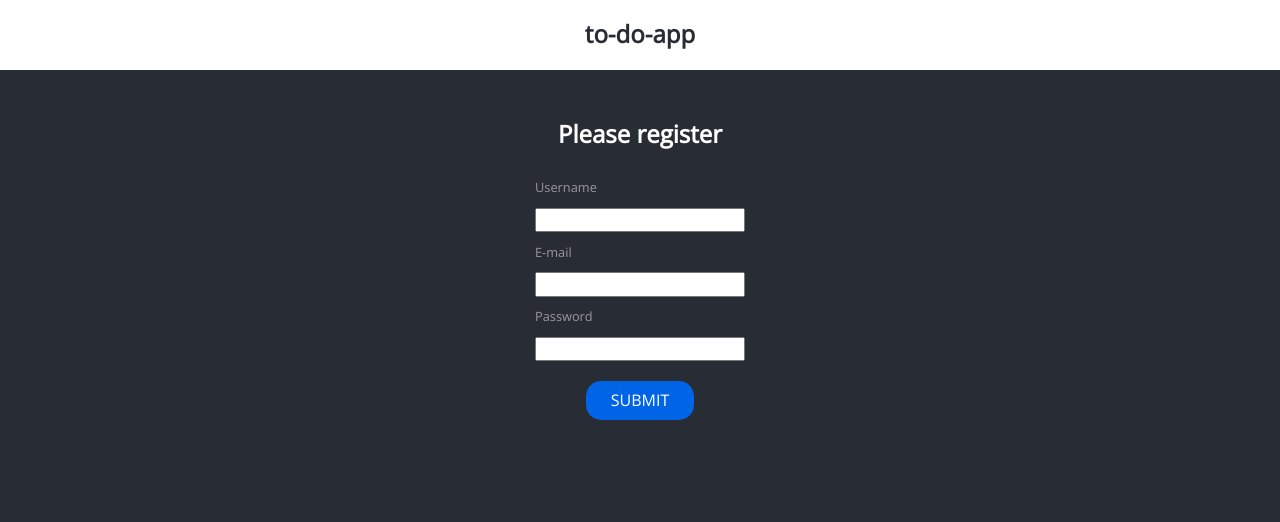
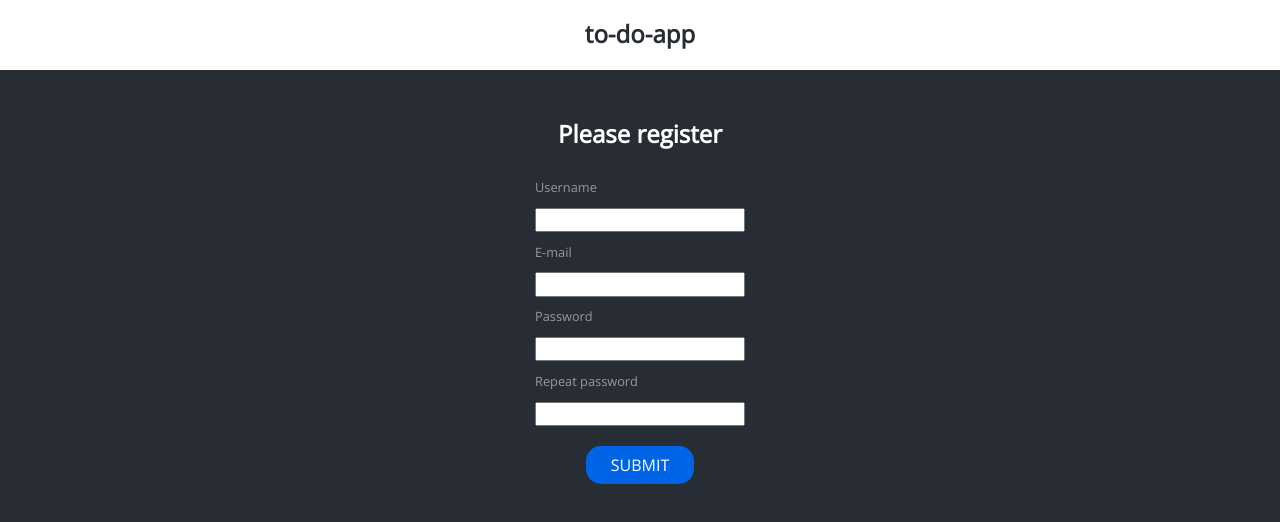
Before and after one commit to akijania/to-do-app, a React (Create React App) app: page /register in a window 1280 px wide. Shown: the top 522 px of the page. Built offline with nearby package versions, Linux system fonts and the light colour scheme.

Commit message:
Ann input to repeat password

```diff
--- a/package.json
+++ b/package.json
@@ -25,6 +25,8 @@
     "react-scripts": "4.0.3",
     "react-test-renderer": "^17.0.1",
     "redux": "^4.0.5",
+    "sinon": "^9.2.4",
+    "sinon-test": "^3.0.0",
     "typescript": "^4.2.2",
     "web-vitals": "^1.0.1"
   },
--- a/src/components/views/Registration/Registration.js
+++ b/src/components/views/Registration/Registration.js
@@ -8,6 +8,7 @@ class Registration extends React.Component {
     username: '',
     email: '',
     password: '',
+    repeatPassword: '',
   };
   handleChangeUsername(event) {
     this.setState({
@@ -24,8 +25,13 @@ class Registration extends React.Component {
       password: event.target.value,
     });
   }
+  handleChangeRepeatPassword(event) {
+    this.setState({
+      repeatPassword: event.target.value,
+    });
+  }
   submitForm(event) {
-    const { username, email, password } = this.state;
+    const { username, email, password, repeatPassword } = this.state;
     event.preventDefault();
     const payload = {
       username,
@@ -43,7 +49,8 @@ class Registration extends React.Component {
       },
       body: JSON.stringify(payload),
     };
-    if (username != '' && email != '' && password != '') {
+    if (username != '' && email != '' && password != '' && repeatPassword != '') {
+      if (password === repeatPassword){
         fetch(url, fetchOptions)
           .then(function (response) {
             return response.json();
@@ -51,6 +58,9 @@ class Registration extends React.Component {
           .then(function (parsedResponse) {
             console.log('parsedResponse', parsedResponse);
           });
+      } else {
+        alert('Your password is not equal to repeated password');
+      }
     } else {
       alert('Please fill in required fields: username, email, password');
     }
@@ -89,6 +99,15 @@ class Registration extends React.Component {
               onChange={(event) => this.handleChangePassword(event)}
             />
           </label>
+          <label>
+            <p>Repeat password</p>
+            <input
+              type="password"
+              name="repeatPassword"
+              required
+              onChange={(event) => this.handleChangeRepeatPassword(event)}
+            />
+          </label>
           <div>
             <button className={styles.btn} type="submit">
               Submit
```
Also changed, not shown: src/components/layout/Header/Header.js (+1 -11 lines), 1 other file (tests, documents, lock files or other folders). Lines whose indentation alone changed are shown as unchanged.
